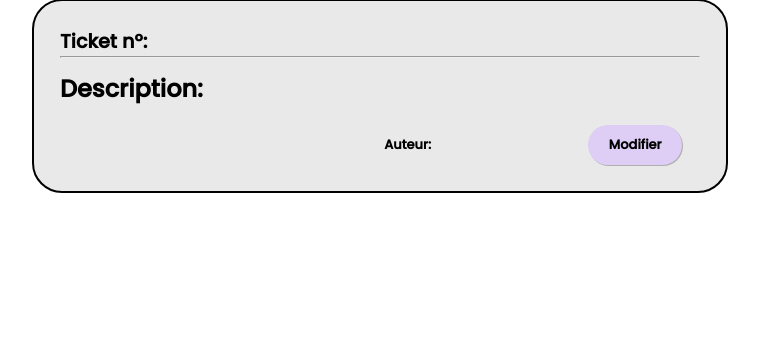
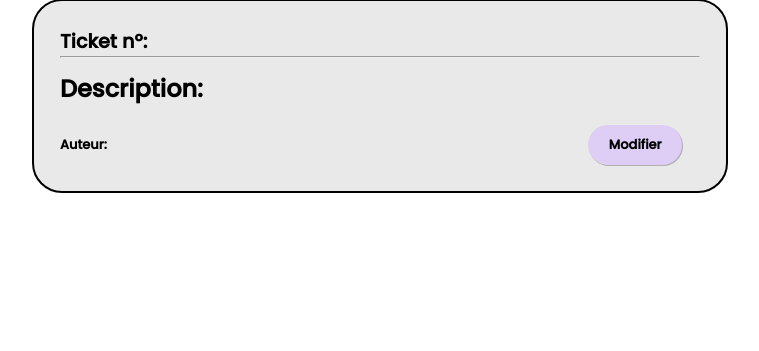
Before and after one commit to quentin-laurent/A1-APP-info, a PHP site: template src/view/ticketDetail.php in a window 1280 px wide. Shown: the part 263-614 px from the top of the page, without its empty margins (260-1019 px from the left). Run offline with PHP 8.4, Linux system fonts and the light colour scheme; the template is opened without the code that fills it, so the values that code supplies are empty; some libraries are stand-ins or nearby versions.

Commit message:
fixed invalid author placement on ticket detail

```diff
--- a/static/css/ticketDetail.css
+++ b/static/css/ticketDetail.css
@@ -102,7 +102,7 @@ body > hr {
 
 .ticket-footer {
     display: flex;
-    justify-content: right;
+    justify-content: space-between;
     align-items: center;
     margin-top: 3%;
 }
```
